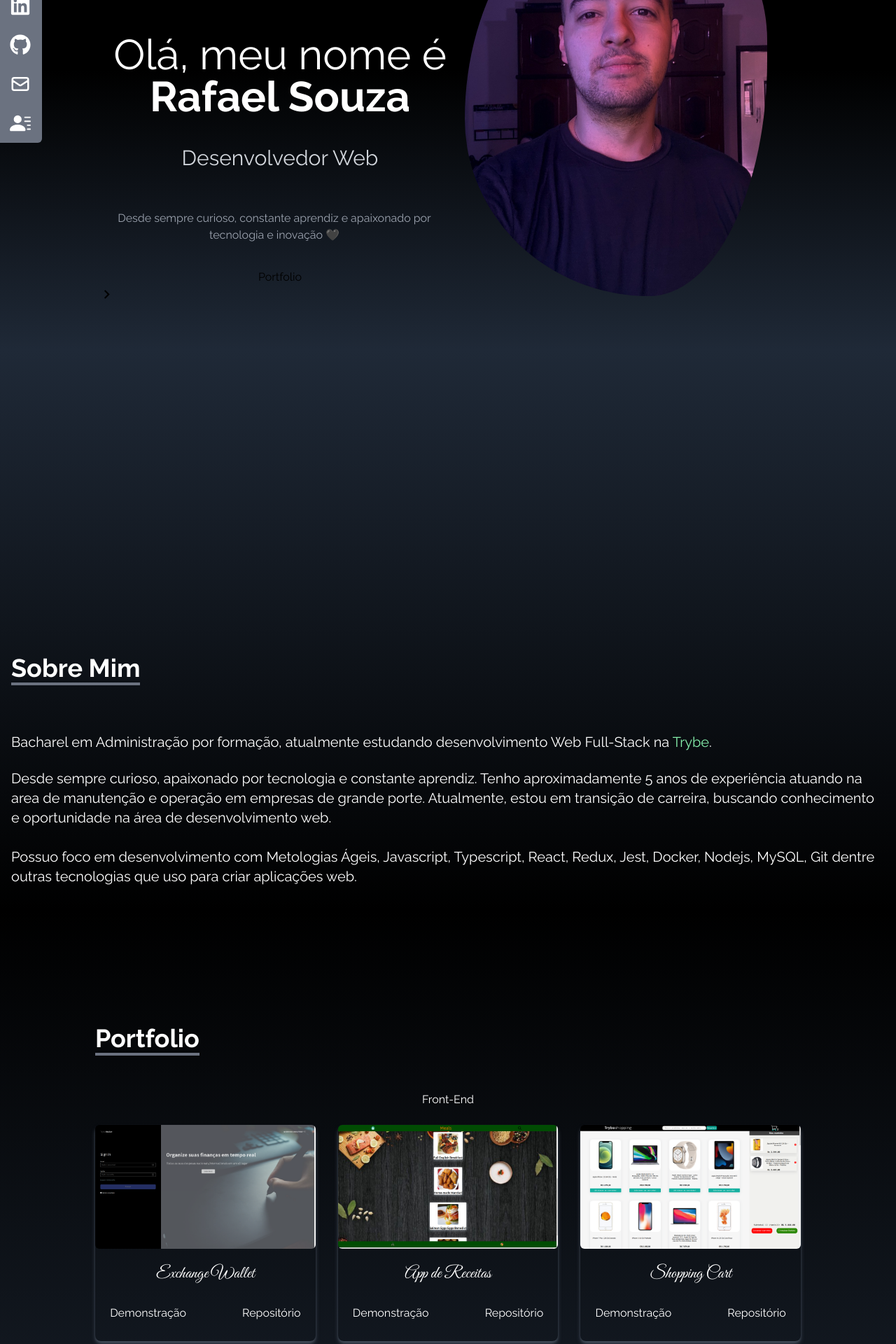
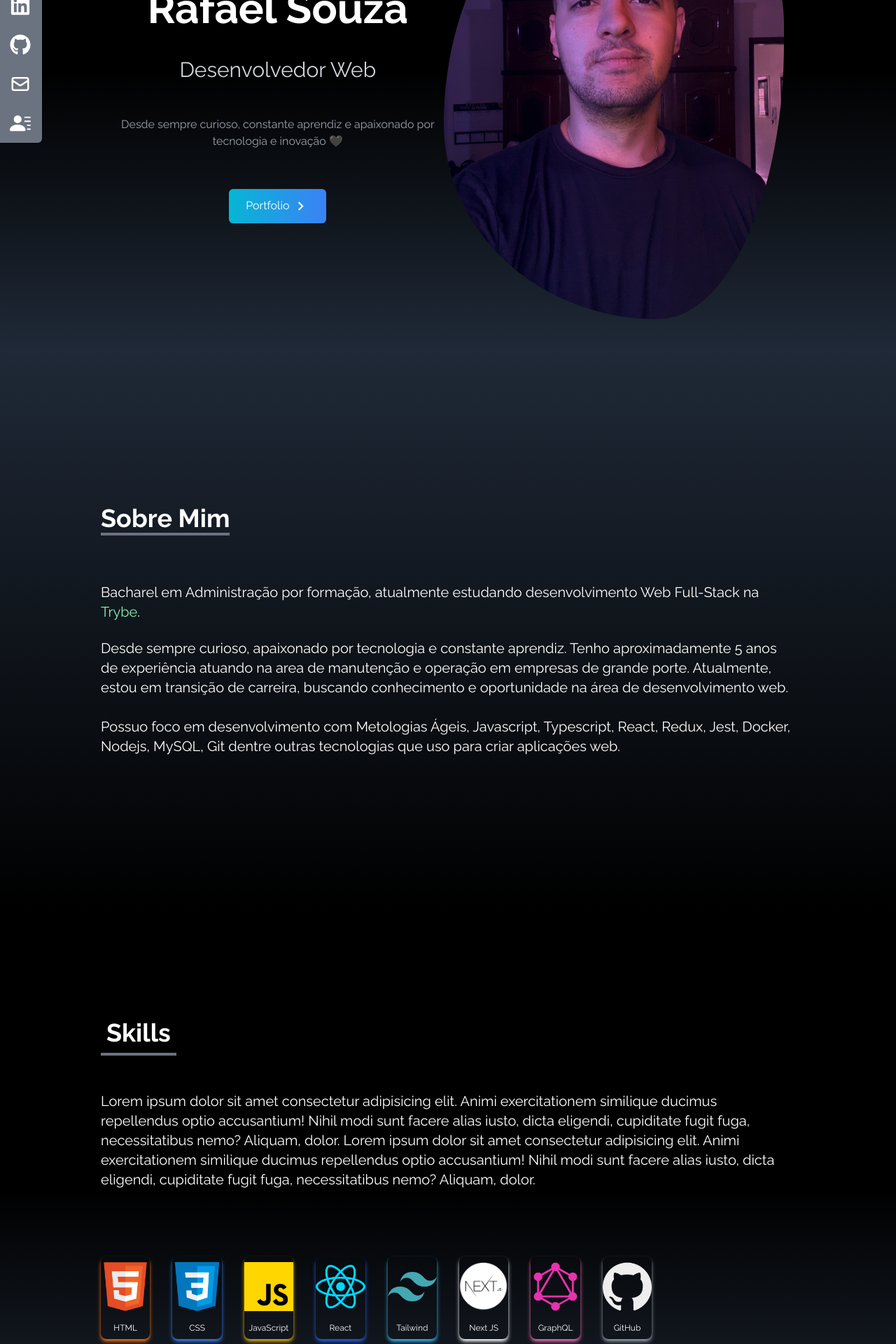
Before and after one commit to Rafael-Souza-97/portfolio, a React (Create React App) app: page / in a window 1280 px wide. Shown: the part 300-2220 px from the top of the page at 70% size. Built offline with nearby package versions, Linux system fonts and the light colour scheme; the HTML template or start-up script is replaced by a standard one.

Commit message:
feat: Adiciona estruturação da seção das Skills e ajustes de estilização

```diff
--- a/src/components/About.jsx
+++ b/src/components/About.jsx
@@ -4,16 +4,16 @@ const About = () => {
   return (
     <div
       name="about"
-      className="w-full h-screen bg-gradient-to-b from-gray-800 to-black text-white about-container"
+      className="w-full md:h-screen bg-gradient-to-b from-gray-800 to-black text-white about-container"
     >
-      <div className="max-w-screen-xl p-4 mx-auto flex flex-col justify-center w-full h-full">
+      <div className="max-w-screen-lg p-4 mx-auto flex flex-col justify-center w-full h-full">
         <div className="pb-8">
           <p className="text-4xl font-bold inline border-b-4 border-gray-500">
             Sobre Mim
           </p>
         </div>
 
-        <p className="text-xl mt-10">
+        <p className="text-xl text-[1.23rem] mt-10">
           Bacharel em Administração por formação, atualmente estudando desenvolvimento Web Full-Stack na <a href="https://www.betrybe.com/"><span  className="text-green-300 hover:underline">Trybe</span></a>.
         </p>
 
--- a/src/components/Home.jsx
+++ b/src/components/Home.jsx
@@ -8,31 +8,36 @@ const Home = () => {
   return (
     <div
       name="home"
-      className="h-screen w-full bg-gradient-to-b from-black via-black to-gray-800 pb-20 home-big-container"
+      className="md:h-screen w-full bg-gradient-to-b from-black via-black to-gray-800 pb-20 home-big-container"
     >
       <div className="max-w-screen-lg mx-auto flex flex-col items-center justify-center h-full px-8 md:flex-row home-container">
-        <div className="flex flex-col justify-center h-full text-container">
-          <h2 className="text-3xl sm:text-6xl text-white mb-10 text-mg">
-            Olá, meu nome é <strong>Rafael Souza</strong>
+        <div className="flex flex-col justify-center h-full text-container mt-32">
+          <h2 className="text-3xl sm:text-6xl text-white mb-10 text-center text-mg">
+            Olá, eu sou o <strong>Rafael Souza</strong>
           </h2>
-          <h3 className="text-2xl sm:text-3xl text-gray-300 mb-5 tech">
+          <h3 className="text-2xl sm:text-3xl text-gray-300 mb-5 text-center tech">
             Desenvolvedor Web
           </h3>
-          <p className="text-gray-400 py-9 max-w-lg text-center">
+          <p className="text-gray-400 py-7 max-w-lg mb-5 text-center">
             Desde sempre curioso, constante aprendiz e apaixonado por <span className="tech">tecnologia</span> e <span className="tech">inovação</span> 🖤
           </p>
 
-          <div>
+          <div className="flex justify-center">
             {/* <Link
               to="portfolio"
               smooth
               duration={500}
-              className="group text-white w-fit px-6 py-3 my-2 flex items-center rounded-md bg-gradient-to-r from-cyan-500 to-blue-500 cursor-pointer"
+
             > */}
+            <button
+            className="group text-white w-fit px-6 py-3 my-2 flex items-center rounded-md bg-gradient-to-r from-cyan-500 to-blue-500 cursor-pointer"
+            >
               Portfolio
-              <span className="group-hover:rotate-90 duration-300">
+              <span className="group-hover:rotate-90 duration-300 ">
                 <MdOutlineKeyboardArrowRight size={25} className="ml-1" />
               </span>
+            </button>
+
             {/* </Link> */}
           </div>
         </div>
@@ -41,7 +46,7 @@ const Home = () => {
           <img
             src={HeroImage}
             alt="my profile"
-            className="image-effect"
+            className="rounded-2xl mx-auto w-5/6 md:w-full mt-36 image-effect"
           />
         </div>
       </div>
--- a/src/components/NavBar.jsx
+++ b/src/components/NavBar.jsx
@@ -29,7 +29,7 @@ const NavBar = () => {
   ];
 
   return (
-    <div className="flex justify-between items-center w-full h-20 px-4 text-white bg-black fixed mb-10">
+    <div className="flex justify-between items-center w-full h-20 px-4 text-white bg-black fixed mb-10 z-10">
       <div>
         <span className="text-5xl cursor-pointer text-gray-400 tech ml-2">{`< />`}</span>
       </div>
@@ -38,7 +38,7 @@ const NavBar = () => {
         {links.map(({ id, link }) => (
           <li
             key={id}
-            className="px-4 cursor-pointer capitalize font-medium text-gray-500 hover:scale-105 duration-200"
+            className="px-4 cursor-pointer capitalize font-medium text-gray-500 hover:scale-105 duration-200 tech"
           >
             {link}
             {/* <Link to={link} smooth duration={500}>
@@ -52,7 +52,7 @@ const NavBar = () => {
         onClick={() => setNav(!nav)}
         className="cursor-pointer pr-4 z-10 text-gray-500 md:hidden"
       >
-        {nav ? <FaTimes size={30} /> : <FaBars size={30} />}
+        {nav ? <FaTimes  className="tech" size={30} /> : <FaBars className="tech" size={30} />}
       </div>
 
       {nav && (
@@ -60,7 +60,7 @@ const NavBar = () => {
           {links.map(({ id, link }) => (
             <li
               key={id}
-              className="px-4 cursor-pointer capitalize py-6 text-4xl"
+              className="px-4 cursor-pointer capitalize py-6 text-4xl tech"
             >
             {link}
               {/* <Link
--- a/src/components/Portfolio.jsx
+++ b/src/components/Portfolio.jsx
@@ -52,7 +52,7 @@ const Portfolio = () => {
   return (
     <div
       name="portfolio"
-      className="bg-gradient-to-b from-black to-gray-800 w-full text-white md:h-screen portfolio-container pb-10"
+      className="bg-gradient-to-b from-gray-800 to-black w-full text-white md:h-screen portfolio-container pb-10"
     >
       <div className="max-w-screen-lg p-2 mx-auto flex flex-col justify-center w-full h-full">
         <div className="pb-8">
--- /dev/null
+++ b/src/components/Skills.jsx
@@ -0,0 +1,97 @@
+import React from "react";
+
+import html from "../assets/html.png";
+import css from "../assets/css.png";
+import javascript from "../assets/javascript.png";
+import reactImage from "../assets/react.png";
+import nextjs from "../assets/nextjs.png";
+import graphql from "../assets/graphql.png";
+import github from "../assets/github.png";
+import tailwind from "../assets/tailwind.png";
+
+const Experience = () => {
+  const techs = [
+    {
+      id: 1,
+      src: html,
+      title: "HTML",
+      style: "shadow-orange-500",
+    },
+    {
+      id: 2,
+      src: css,
+      title: "CSS",
+      style: "shadow-blue-500",
+    },
+    {
+      id: 3,
+      src: javascript,
+      title: "JavaScript",
+      style: "shadow-yellow-500",
+    },
+    {
+      id: 4,
+      src: reactImage,
+      title: "React",
+      style: "shadow-blue-600",
+    },
+    {
+      id: 5,
+      src: tailwind,
+      title: "Tailwind",
+      style: "shadow-sky-400",
+    },
+    {
+      id: 6,
+      src: nextjs,
+      title: "Next JS",
+      style: "shadow-white",
+    },
+    {
+      id: 7,
+      src: graphql,
+      title: "GraphQL",
+      style: "shadow-pink-400",
+    },
+    {
+      id: 8,
+      src: github,
+      title: "GitHub",
+      style: "shadow-gray-400",
+    },
+  ];
+
+  return (
+    <div
+      name="experience"
+      className="bg-gradient-to-b from-black via-black to-gray-800 w-full md:h-screen"
+    >
+      <div className="max-w-screen-lg mx-auto p-4 flex flex-col justify-center w-full h-full text-white">
+        <div>
+          <p className="text-4xl font-bold border-b-4 border-gray-500 p-2 inline">
+            Skills
+          </p>
+
+          <p className="py-16 text-xl">
+            Lorem ipsum dolor sit amet consectetur adipisicing elit. Animi exercitationem similique ducimus repellendus optio accusantium! Nihil modi sunt facere alias iusto, dicta eligendi, cupiditate fugit fuga, necessitatibus nemo? Aliquam, dolor.
+            Lorem ipsum dolor sit amet consectetur adipisicing elit. Animi exercitationem similique ducimus repellendus optio accusantium! Nihil modi sunt facere alias iusto, dicta eligendi, cupiditate fugit fuga, necessitatibus nemo? Aliquam, dolor.
+          </p>
+        </div>
+
+        <div className="w-full grid grid-cols-2 sm:grid-cols-10 gap-8 text-center py-8 px-12 sm:px-0">
+          {techs.map(({ id, src, title, style }) => (
+            <div
+              key={id}
+              className={`shadow-md hover:scale-105 duration-500 py-2 rounded-lg ${style}`}
+            >
+              <img src={src} alt="" className="w-20 mx-auto" />
+              <p className="text-xs mt-4">{title}</p>
+            </div>
+          ))}
+        </div>
+      </div>
+    </div>
+  );
+};
+
+export default Experience;
--- a/src/components/SocialLinks.jsx
+++ b/src/components/SocialLinks.jsx
@@ -47,7 +47,7 @@ const SocialLinks = () => {
   ];
 
   return (
-    <div className="hidden lg:flex flex-col top-[35%] left-0 fixed">
+    <div className="hidden xl:flex flex-col top-[35%] left-0 fixed">
       <ul>
         {links.map(({ id, child, href, style, download }) => (
           <li
--- a/src/pages/HomePage.jsx
+++ b/src/pages/HomePage.jsx
@@ -2,6 +2,7 @@ import React from 'react';
 import NavBar from "../components/NavBar";
 import Home from "../components/Home";
 import About from "../components/About";
+import Skills from "../components/Skills";
 import Portfolio from "../components/Portfolio";
 import SocialLinks from "../components/SocialLinks";
 
@@ -11,6 +12,7 @@ const HomePage = () => {
       <NavBar />
       <Home />
       <About />
+      <Skills />
       <Portfolio />
       <SocialLinks />
     </div>
--- a/src/pages/PageNotFound.jsx
+++ b/src/pages/PageNotFound.jsx
@@ -5,7 +5,7 @@ export default class NotFound extends Component {
   render() {
     return (
       <div className="error-page bg-gradient-to-b from-black via-black to-gray-800">
-      <h1>Página não encontrada</h1>
+      <h1 className="tech" >Página não encontrada</h1>
       <img src="https://ouch-cdn2.icons8.com/WRt96udn5a83nQ-5kvXVoari-qsfzDwDvAKQhD-gVB4/rs:fit:512:512/czM6Ly9pY29uczgu/b3VjaC1wcm9kLmFz/c2V0cy9zdmcvMjkx/L2YzOWZkNWZjLTNk/ZDUtNGZhYS1hOGZk/LWQwY2NmNmE4OGNj/Mi5zdmc.png" alt="Ícone de página não encontrada" />
       <p>Desculpe, a página que você está tentando acessar não foi encontrada.</p>
       <a href="/">Voltar para a página inicial</a>
--- a/src/styles/Home.css
+++ b/src/styles/Home.css
@@ -1,6 +1,6 @@
 .image-effect {
-  width: 90%;
-  margin-top: 150px;
+  /* width: 90%;
+  margin-top: 150px; */
   animation: profile_animate 6s ease-in-out infinite 1s;
 }
 
@@ -18,7 +18,11 @@
   }
 }
 
-.text-container {
+.tech:hover {
+  color: white;
+}
+
+/* .text-container {
   min-width: 55%;
   text-align: center;
 }
@@ -27,9 +31,7 @@
   min-width: 50%;
 }
 
-.tech:hover {
-  color: white;
-}
+
 
 @media (min-width: 700vw){
   .text-container {
@@ -83,8 +85,7 @@
 
 @media (min-height: 800px) {
   .text-container {
-    position: relative;
-    top: 15%;
+    padding-top: 300px
   }
   .portfolio-container  {
     padding-top: 700px;
@@ -132,4 +133,4 @@
   .portfolio-container  {
     padding-top: 400px;
   }
-}
+} */
```
